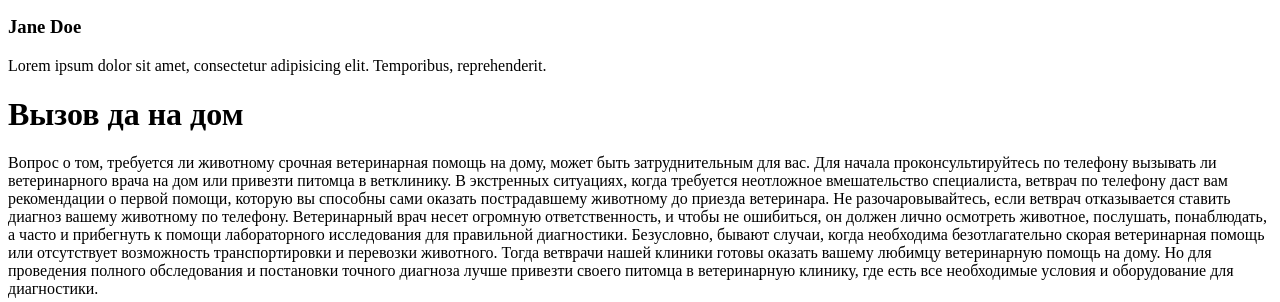
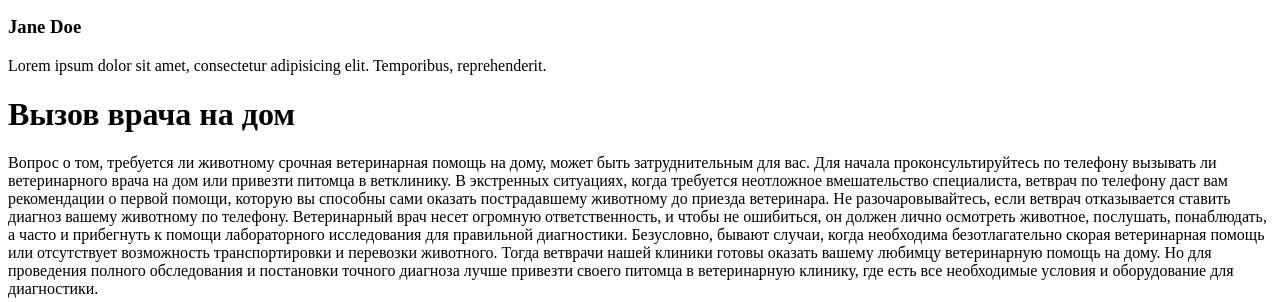
Before and after one commit to dekantis/vz.local-yii2, a Yii app: template frontend/views/site/doctors.php in a window 1280 px wide. Shown: the part 1566-1868 px from the top of the page. Run offline with PHP 8.4 and a stand-in for Yii, Linux system fonts and the light colour scheme; the template is opened without the code that fills it, so the values that code supplies are empty; some libraries are stand-ins or nearby versions.

Commit message:
проверка пройдена

```diff
--- a/frontend/views/site/doctors.php
+++ b/frontend/views/site/doctors.php
@@ -33,7 +33,7 @@ $this->title = 'Врачи';
 </div>
 </div>
 <div class="text-center">
-    <div class="page-header heading-secondary-a"> <h1>Вызов да на дом</h1></div>
+    <div class="page-header heading-secondary-a"> <h1>Вызов врача на дом</h1></div>
     <div class="lead text-indent text-justify">
         <p>Вопрос о том, требуется ли животному срочная ветеринарная помощь на дому, может быть затруднительным для вас.
             Для начала проконсультируйтесь по телефону вызывать ли ветеринарного врача на дом или привезти питомца в ветклинику.
```
